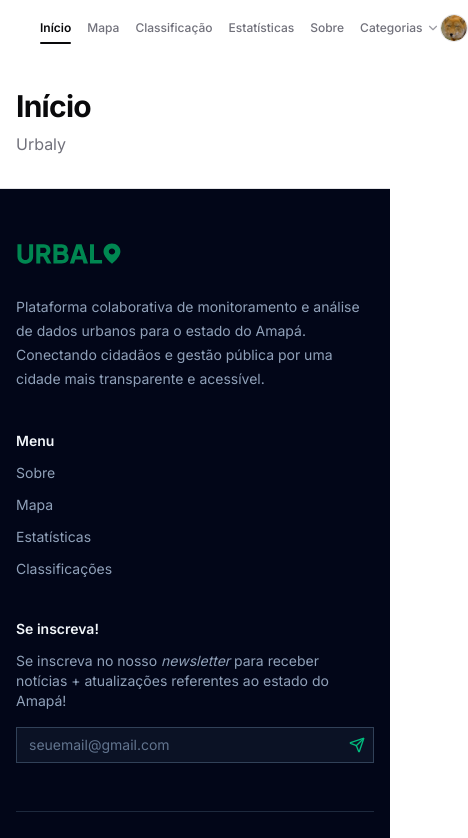
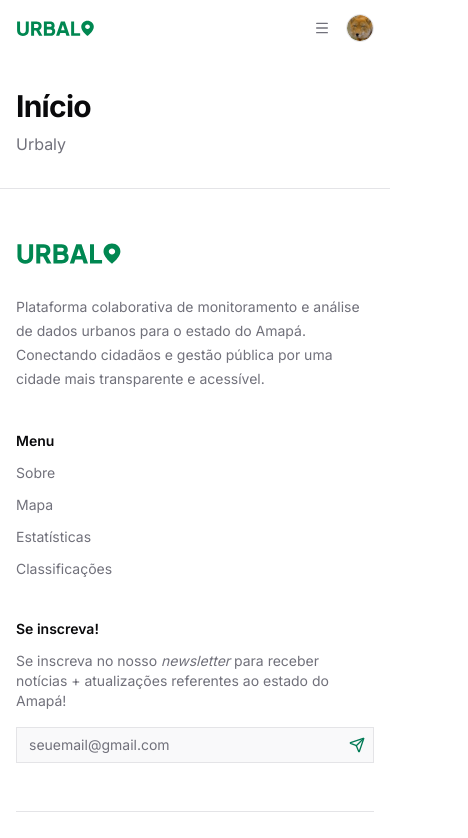
Before and after one commit to naveganth/urbaly, a Next.js app in the folder frontend/: page / in a window 390 px wide. Shown: the top 838 px of the page, 468 px wide, since content can reach past the window. Built offline with nearby package versions, Linux system fonts and the light colour scheme.

Commit message:
feat: refactor page structure to use PageShell component; update navigation and footer integration

```diff
--- a/frontend/app/classificacao/page.tsx
+++ b/frontend/app/classificacao/page.tsx
@@ -1,10 +1,11 @@
-import { Navbar } from '@/components/navbar';
+import { PageShell } from "@/components/page-shell"
 
-export default function about() {
+export default function ClassificationPage() {
   return (
-    <main>
-      <Navbar></Navbar>
-      <h1>Classificação</h1>
-    </main>
-  );
+    <PageShell className="px-4 py-8 sm:px-6 sm:py-12 lg:px-8">
+      <div className="mx-auto w-full max-w-7xl">
+        <h1 className="text-2xl font-bold tracking-tight">Classificação</h1>
+      </div>
+    </PageShell>
+  )
 }
--- a/frontend/app/estatisticas/page.tsx
+++ b/frontend/app/estatisticas/page.tsx
@@ -1,10 +1,11 @@
-import { Navbar } from '@/components/navbar';
+import { PageShell } from "@/components/page-shell"
 
-export default function about() {
+export default function StatisticsPage() {
   return (
-    <main>
-      <Navbar></Navbar>
-      <h1>Estatísticas</h1>
-    </main>
-  );
+    <PageShell className="px-4 py-8 sm:px-6 sm:py-12 lg:px-8">
+      <div className="mx-auto w-full max-w-7xl">
+        <h1 className="text-2xl font-bold tracking-tight">Estatísticas</h1>
+      </div>
+    </PageShell>
+  )
 }
--- a/frontend/app/page.tsx
+++ b/frontend/app/page.tsx
@@ -1,17 +1,12 @@
-import { Navbar } from "@/components/navbar"
-import { Footer } from "@/components/footer"
+import { PageShell } from "@/components/page-shell"
 
 export default function Home() {
   return (
-    <div className="flex min-h-screen w-full flex-col bg-background">
-      <Navbar />
-      <main className="page-transition flex-1 w-full px-4 py-8 sm:px-6 sm:py-12 lg:px-8">
-        <div className="mx-auto flex w-full max-w-7xl flex-col gap-2">
-          <h1 className="text-3xl font-bold tracking-tight">Início</h1>
-          <p className="text-muted-foreground">Urbaly</p>
-        </div>
-      </main>
-      <Footer />
-    </div>
+    <PageShell className="px-4 py-8 sm:px-6 sm:py-12 lg:px-8">
+      <div className="mx-auto flex w-full max-w-7xl flex-col gap-2">
+        <h1 className="text-3xl font-bold tracking-tight">Início</h1>
+        <p className="text-muted-foreground">Urbaly</p>
+      </div>
+    </PageShell>
   )
 }
--- a/frontend/app/sobre/page.tsx
+++ b/frontend/app/sobre/page.tsx
@@ -1,10 +1,11 @@
-import { Navbar } from '@/components/navbar';
+import { PageShell } from "@/components/page-shell"
 
-export default function about() {
+export default function AboutPage() {
   return (
-    <main>
-      <Navbar></Navbar>
-      <h1>Sobre</h1>
-    </main>
-  );
+    <PageShell className="px-4 py-8 sm:px-6 sm:py-12 lg:px-8">
+      <div className="mx-auto w-full max-w-7xl">
+        <h1 className="text-2xl font-bold tracking-tight">Sobre</h1>
+      </div>
+    </PageShell>
+  )
 }
--- a/frontend/components/footer.tsx
+++ b/frontend/components/footer.tsx
@@ -20,7 +20,7 @@ const SOCIAL_LINKS = [
 
 export function Footer() {
   return (
-    <footer className="mt-auto w-full border-t border-border bg-slate-950 text-slate-300 dark:bg-slate-950">
+    <footer className="mt-auto w-full border-t border-border bg-background text-foreground">
       <div className="mx-auto max-w-7xl px-4 py-12 sm:px-6 lg:px-8">
         <div className="grid gap-10 md:grid-cols-[1.35fr_0.75fr_1.35fr] md:gap-16">
           <div className="max-w-sm">
@@ -37,7 +37,7 @@ export function Footer() {
               />
               <span className="sr-only">Página inicial</span>
             </Link>
-            <p className="mt-5 text-sm leading-6 text-slate-400">
+            <p className="mt-5 text-sm leading-6 text-muted-foreground">
               Plataforma colaborativa de monitoramento e análise de dados
               urbanos para o estado do Amapá. Conectando cidadãos e gestão
               pública por uma cidade mais transparente e acessível.
@@ -45,12 +45,12 @@ export function Footer() {
           </div>
 
           <nav aria-label="Menu do rodapé" className="flex flex-col items-start gap-3">
-            <h2 className="text-sm font-semibold text-slate-100">Menu</h2>
+            <h2 className="text-sm font-semibold text-foreground">Menu</h2>
             {MENU_LINKS.map((link) => (
               <Link
                 key={link.href}
                 href={link.href}
-                className="text-sm text-slate-400 transition-colors hover:text-emerald-400"
+                className="text-sm text-muted-foreground transition-colors hover:text-primary"
               >
                 {link.label}
               </Link>
@@ -58,12 +58,12 @@ export function Footer() {
           </nav>
 
           <div className="max-w-md">
-            <h2 className="text-sm font-semibold text-slate-100">Se inscreva!</h2>
-            <p className="mt-3 text-sm leading-5 text-slate-400">
+            <h2 className="text-sm font-semibold text-foreground">Se inscreva!</h2>
+            <p className="mt-3 text-sm leading-5 text-muted-foreground">
               Se inscreva no nosso <em>newsletter</em> para receber notícias +
               atualizações referentes ao estado do Amapá!
             </p>
-            <form className="mt-4 flex h-9 items-center border border-slate-700 bg-slate-900/70 pl-3 transition-colors focus-within:border-emerald-500">
+            <form className="mt-4 flex h-9 items-center border border-border bg-muted/50 pl-3 transition-colors focus-within:border-primary">
               <label htmlFor="newsletter-email" className="sr-only">
                 Seu e-mail
               </label>
@@ -72,14 +72,14 @@ export function Footer() {
                 name="email"
                 type="email"
                 placeholder="seuemail@gmail.com"
-                className="h-auto min-w-0 flex-1 border-0 bg-transparent px-0 text-sm text-slate-100 shadow-none placeholder:text-slate-500 focus-visible:border-0 focus-visible:ring-0"
+                className="h-auto min-w-0 flex-1 border-0 bg-transparent px-0 text-sm text-foreground shadow-none placeholder:text-muted-foreground focus-visible:border-0 focus-visible:ring-0"
               />
               <Button
                 type="submit"
                 size="icon-sm"
                 variant="ghost"
                 aria-label="Inscrever e-mail"
-                className="mr-0.5 text-emerald-500 hover:bg-emerald-500/10 hover:text-emerald-400"
+                className="mr-0.5 text-primary hover:bg-primary/10 hover:text-primary"
               >
                 <Send />
               </Button>
@@ -87,7 +87,7 @@ export function Footer() {
           </div>
         </div>
 
-        <div className="mt-12 flex flex-col gap-5 border-t border-slate-800 pt-6 text-sm text-slate-400 md:flex-row md:items-center md:justify-between">
+        <div className="mt-12 flex flex-col gap-5 border-t border-border pt-6 text-sm text-muted-foreground md:flex-row md:items-center md:justify-between">
           <p>© 2026 Urbaly</p>
           <p className="text-center md:text-left">
             Desenvolvido como TCC para o curso de Engenharia de Computação -
@@ -99,7 +99,7 @@ export function Footer() {
                 key={label}
                 href={href}
                 aria-label={label}
-                className="inline-flex size-7 items-center justify-center text-slate-400 transition-colors hover:bg-slate-800 hover:text-slate-100"
+                className="inline-flex size-7 items-center justify-center text-muted-foreground transition-colors hover:bg-muted hover:text-foreground"
               >
                 <Icon aria-hidden="true" />
               </Link>
--- a/frontend/components/navbar.tsx
+++ b/frontend/components/navbar.tsx
@@ -5,7 +5,7 @@ import Image from "next/image"
 import Link from "next/link"
 import { usePathname } from "next/navigation"
 import { useTheme } from "next-themes"
-import { ChevronDown, LogOut, Moon, Settings, Sun, User } from "lucide-react"
+import { ChevronDown, LogOut, Menu, Moon, Settings, Sun, User } from "lucide-react"
 import { cn } from "@/lib/utils"
 import { toggleThemeWithTransition } from "@/lib/theme-transition"
 import { Avatar, AvatarFallback, AvatarImage } from "@/components/ui/avatar"
@@ -18,6 +18,13 @@ import {
   DropdownMenuSeparator,
   DropdownMenuTrigger,
 } from "@/components/ui/dropdown-menu"
+import {
+  Sheet,
+  SheetContent,
+  SheetHeader,
+  SheetTitle,
+  SheetTrigger,
+} from "@/components/ui/sheet"
 
 const NAV_LINKS = [
   { label: "Início", href: "/" },
@@ -45,10 +52,12 @@ export function Navbar({
     toggleThemeWithTransition(resolvedTheme, setTheme)
   }
 
+  const isLinkActive = (href: string, label: string) =>
+    activeTab ? activeTab === label : pathname === href
+
   return (
     <header className={cn("w-full bg-background", className)}>
       <div className="flex h-14 items-center justify-between px-4 sm:px-6 lg:px-8">
-        {/* Left: Brand Logo & Links */}
         <div className="flex items-center gap-6 sm:gap-8">
           <Link href="/" className="flex items-center">
             <Image
@@ -61,11 +70,9 @@ export function Navbar({
             />
           </Link>
 
-          <nav className="flex items-center gap-4 sm:gap-6 text-xs sm:text-sm font-medium">
+          <nav className="hidden items-center gap-4 text-xs font-medium sm:flex sm:gap-6 sm:text-sm">
             {NAV_LINKS.map((link) => {
-              const isActive = activeTab
-                ? activeTab === link.label
-                : pathname === link.href
+              const isActive = isLinkActive(link.href, link.label)
 
               return (
                 <Link
@@ -85,7 +92,6 @@ export function Navbar({
               )
             })}
 
-            {/* Categories Dropdown */}
             <DropdownMenu>
               <DropdownMenuTrigger className="flex items-center gap-1 text-muted-foreground hover:text-foreground transition-colors outline-none cursor-pointer">
                 <span>Categorias</span>
@@ -109,8 +115,43 @@ export function Navbar({
           </nav>
         </div>
 
-        {/* Right: Actions & Avatar */}
         <div className="flex items-center gap-2 sm:gap-3">
+          <Sheet>
+            <SheetTrigger
+              aria-label="Abrir menu de navegação"
+              className="inline-flex size-8 items-center justify-center rounded-none text-muted-foreground transition-colors hover:bg-muted hover:text-foreground sm:hidden"
+            >
+              <Menu className="size-4" />
+            </SheetTrigger>
+            <SheetContent side="left" className="w-[min(18rem,85vw)]">
+              <SheetHeader>
+                <SheetTitle>Navegação</SheetTitle>
+              </SheetHeader>
+              <nav className="flex flex-col px-4" aria-label="Menu móvel">
+                {NAV_LINKS.map((link) => {
+                  const isActive = isLinkActive(link.href, link.label)
+
+                  return (
+                    <Link
+                      key={link.label}
+                      href={link.href}
+                      onClick={() => onSelectTab?.(link.label)}
+                      data-active={isActive}
+                      className={cn(
+                        "border-b border-border py-3 text-sm transition-colors data-[active=true]:font-semibold data-[active=true]:text-foreground",
+                        isActive
+                          ? "text-foreground"
+                          : "text-muted-foreground hover:text-foreground"
+                      )}
+                    >
+                      {link.label}
+                    </Link>
+                  )
+                })}
+              </nav>
+            </SheetContent>
+          </Sheet>
+
           <DropdownMenu>
             <DropdownMenuTrigger
               aria-label="Abrir menu do usuário"
--- /dev/null
+++ b/frontend/components/page-shell.tsx
@@ -0,0 +1,21 @@
+import type { ReactNode } from "react"
+import { Footer } from "@/components/footer"
+import { Navbar } from "@/components/navbar"
+import { cn } from "@/lib/utils"
+
+interface PageShellProps {
+  children: ReactNode
+  className?: string
+}
+
+export function PageShell({ children, className }: PageShellProps) {
+  return (
+    <div className="flex min-h-screen w-full flex-col bg-background">
+      <Navbar />
+      <main className={cn("page-transition flex-1 w-full", className)}>
+        {children}
+      </main>
+      <Footer />
+    </div>
+  )
+}
```
